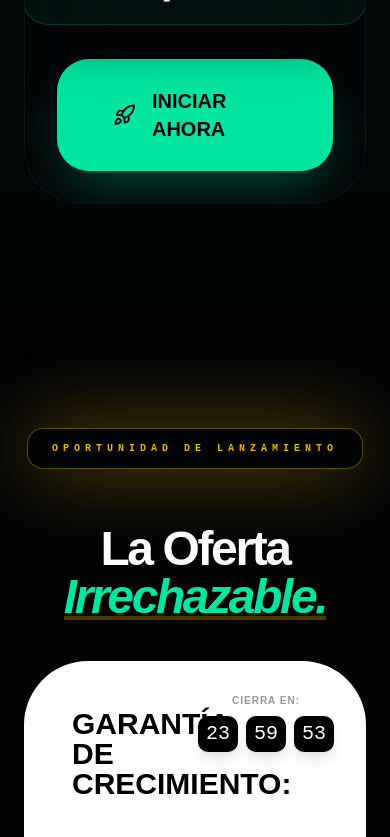
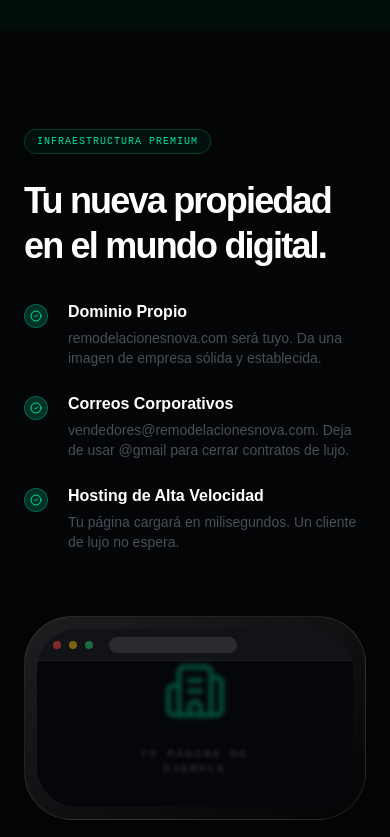
Before and after one commit to stefanoalexeibot/northpeak-landing, a Next.js app: page /propuesta/remodelacionesnova in a window 390 px wide. Shown: the part 6160-6997 px from the top of the page. Built offline with nearby package versions, Linux system fonts and the light colour scheme.

Commit message:
feat: add Sales Funnel strategy and Domain Infrastructure sections to nova proposal

```diff
--- a/src/app/propuesta/remodelacionesnova/page.tsx
+++ b/src/app/propuesta/remodelacionesnova/page.tsx
@@ -6,7 +6,8 @@ import {
   CheckCircle2, Globe, TrendingUp,
   Sparkles, Building2,
   PhoneCall, Rocket, Plus, Info,
-  BookOpen, Timer, Tag, AlertCircle
+  BookOpen, Timer, Tag, AlertCircle,
+  ArrowRight, MousePointer2, MessageSquare
 } from "lucide-react";
 import AnimatedBackground from "@/components/portal/animated-background";
 import DotGrid from "@/components/portal/dot-grid";
@@ -306,6 +307,114 @@ export default function RemodelacionesNovaFinalProposal() {
           </div>
         </section>
 
+        {/* ── Sales Funnel Strategy ── */}
+        <section className="py-24 px-6 sm:px-12 bg-northpeak-green/5 relative overflow-hidden">
+          <div className="absolute inset-0 pointer-events-none opacity-20">
+             <div className="absolute top-1/2 left-1/4 w-96 h-96 bg-northpeak-green/20 blur-[100px] rounded-full" />
+          </div>
+          <div className="max-w-7xl mx-auto relative z-10">
+            <FadeIn className="text-center mb-20">
+              <h2 className="font-heading font-black text-4xl sm:text-6xl text-white mb-6">Tu Maquinaria de Ventas</h2>
+              <p className="text-northpeak-text-muted text-lg max-w-2xl mx-auto italic">
+                &quot;No es solo una página, es un embudo diseñado para convertir desconocidos en clientes leales.&quot;
+              </p>
+            </FadeIn>
+
+            <div className="grid grid-cols-1 lg:grid-cols-4 gap-8">
+              {[
+                {
+                  icon: Globe,
+                  step: "1. Tráfico Elevado",
+                  desc: "La gente te encuentra en Google o Instagram buscando 'Deck Monterrey' o 'Diseño de Interiores'.",
+                  color: "text-blue-400"
+                },
+                {
+                  icon: MousePointer2,
+                  step: "2. Convencimiento",
+                  desc: "Llegan a tu nueva página premium. Ven tus mejores obras y el estatus de excelencia de Nova.",
+                  color: "text-northpeak-green"
+                },
+                {
+                  icon: MessageSquare,
+                  step: "3. Contacto Directo",
+                  desc: "Con un solo clic, te escriben por WhatsApp. La IA los califica y te avisa al instante.",
+                  color: "text-yellow-500"
+                },
+                {
+                  icon: Rocket,
+                  step: "4. Cierre de Obra",
+                  desc: "Tú cierras la venta. El sistema sigue trabajando para traerte el siguiente proyecto.",
+                  color: "text-red-500"
+                }
+              ].map((item, i) => (
+                <FadeIn key={i} delay={i * 0.1} className="relative group">
+                  <div className="p-10 rounded-[3rem] bg-northpeak-bg border border-white/5 hover:border-northpeak-green/20 transition-all duration-500 text-center flex flex-col items-center h-full">
+                    <div className={cn("h-16 w-16 rounded-full bg-white/5 flex items-center justify-center mb-8 border border-white/10 group-hover:scale-110 transition-transform", item.color)}>
+                      <item.icon className="h-8 w-8" />
+                    </div>
+                    <h5 className="text-xl font-black text-white mb-4 uppercase tracking-tighter">{item.step}</h5>
+                    <p className="text-sm text-northpeak-text-muted leading-relaxed">{item.desc}</p>
+                  </div>
+                  {i < 3 && (
+                    <div className="hidden lg:block absolute top-1/2 -right-4 -translate-y-1/2 z-20">
+                      <ArrowRight className="h-8 w-8 text-white/10" />
+                    </div>
+                  )}
+                </FadeIn>
+              ))}
+            </div>
+          </div>
+        </section>
+
+        {/* ── Infrastructure & Domain ── */}
+        <section className="py-24 px-6 sm:px-12 bg-white/[0.01]">
+          <div className="max-w-6xl mx-auto flex flex-col lg:flex-row items-center gap-16">
+            <FadeIn className="lg:w-1/2">
+               <div className="inline-flex items-center gap-2 px-3 py-1 rounded-full border border-northpeak-green/20 bg-northpeak-green/5 text-northpeak-green text-[10px] font-mono tracking-widest mb-6">
+                 INFRAESTRUCTURA PREMIUM
+               </div>
+               <h2 className="font-heading font-black text-4xl sm:text-6xl text-white mb-8 leading-tight tracking-tighter">
+                 Tu nueva propiedad <br /> en el mundo digital.
+               </h2>
+               <div className="space-y-6">
+                 {[
+                   { title: "Dominio Propio", desc: "remodelacionesnova.com será tuyo. Da una imagen de empresa sólida y establecida." },
+                   { title: "Correos Corporativos", desc: "vendedores@remodelacionesnova.com. Deja de usar @gmail para cerrar contratos de lujo." },
+                   { title: "Hosting de Alta Velocidad", desc: "Tu página cargará en milisegundos. Un cliente de lujo no espera." }
+                 ].map((feat, i) => (
+                   <div key={i} className="flex gap-5 group">
+                     <div className="h-6 w-6 rounded-full bg-northpeak-green/20 border border-northpeak-green/30 flex items-center justify-center shrink-0 mt-1">
+                       <CheckCircle2 className="h-3 w-3 text-northpeak-green" />
+                     </div>
+                     <div>
+                       <h4 className="text-white font-bold mb-1 group-hover:text-northpeak-green transition-colors">{feat.title}</h4>
+                       <p className="text-sm text-northpeak-text-dim">{feat.desc}</p>
+                     </div>
+                   </div>
+                 ))}
+               </div>
+            </FadeIn>
+            <FadeIn delay={0.3} className="lg:w-1/2 w-full">
+               <div className="p-3 rounded-[3rem] bg-gradient-to-br from-white/10 to-transparent border border-white/10 shadow-2xl overflow-hidden group">
+                  <div className="aspect-video rounded-[2.5rem] bg-northpeak-bg overflow-hidden relative">
+                    <div className="absolute top-0 left-0 w-full h-8 bg-white/5 border-b border-white/5 flex items-center px-4 gap-2">
+                      <div className="h-2 w-2 rounded-full bg-red-500/50" />
+                      <div className="h-2 w-2 rounded-full bg-yellow-500/50" />
+                      <div className="h-2 w-2 rounded-full bg-green-500/50" />
+                      <div className="ml-2 h-4 w-32 bg-white/10 rounded-full" />
+                    </div>
+                    <div className="flex items-center justify-center h-full p-20 opacity-30 blur-[2px] group-hover:opacity-100 group-hover:blur-0 transition-all duration-700">
+                      <div className="text-center">
+                        <Building2 className="h-16 w-16 text-northpeak-green mx-auto mb-6" />
+                        <p className="font-mono text-[10px] uppercase tracking-[0.3em] font-black">Tu Página de Ejemplo</p>
+                      </div>
+                    </div>
+                  </div>
+               </div>
+            </FadeIn>
+          </div>
+        </section>
+
         {/* ── Interactive Modular Pricing ── */}
         <section className="py-24 px-6 sm:px-12 bg-northpeak-green/[0.01]">
           <div className="max-w-5xl mx-auto">
```
